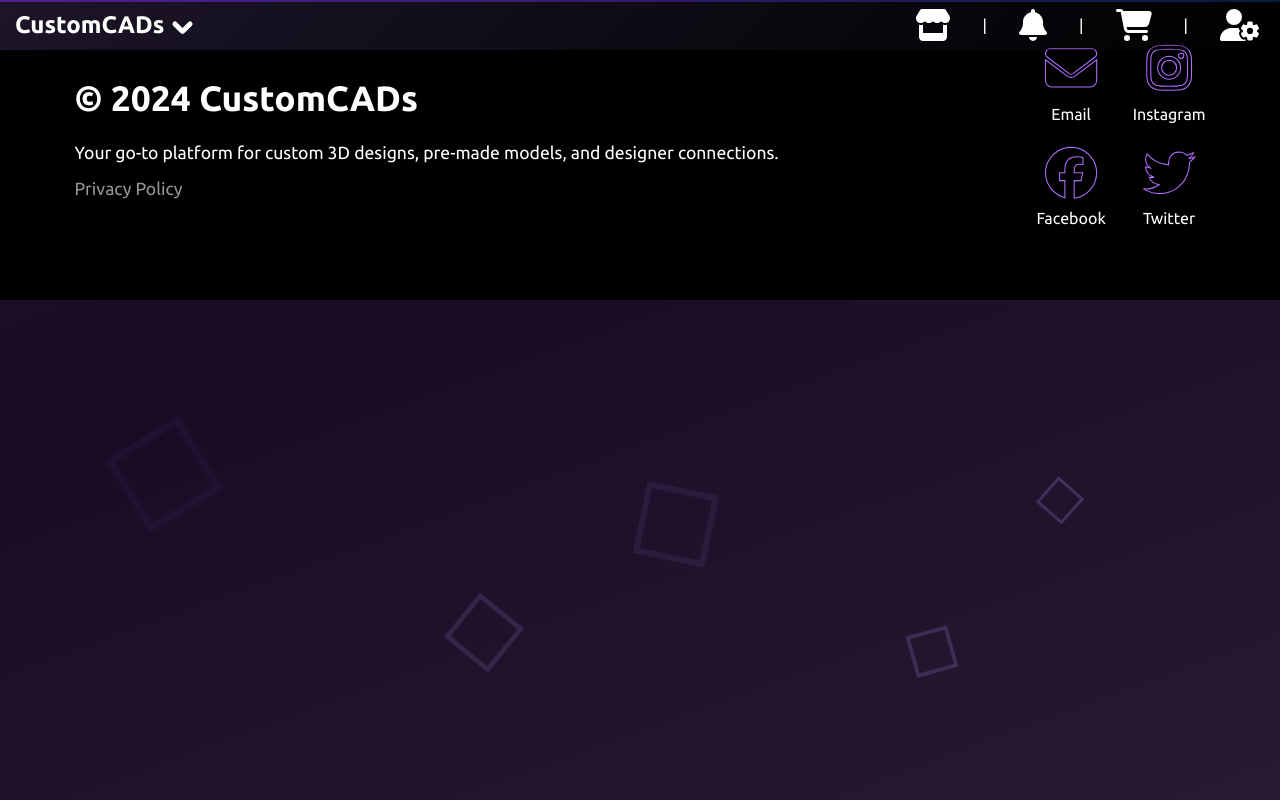
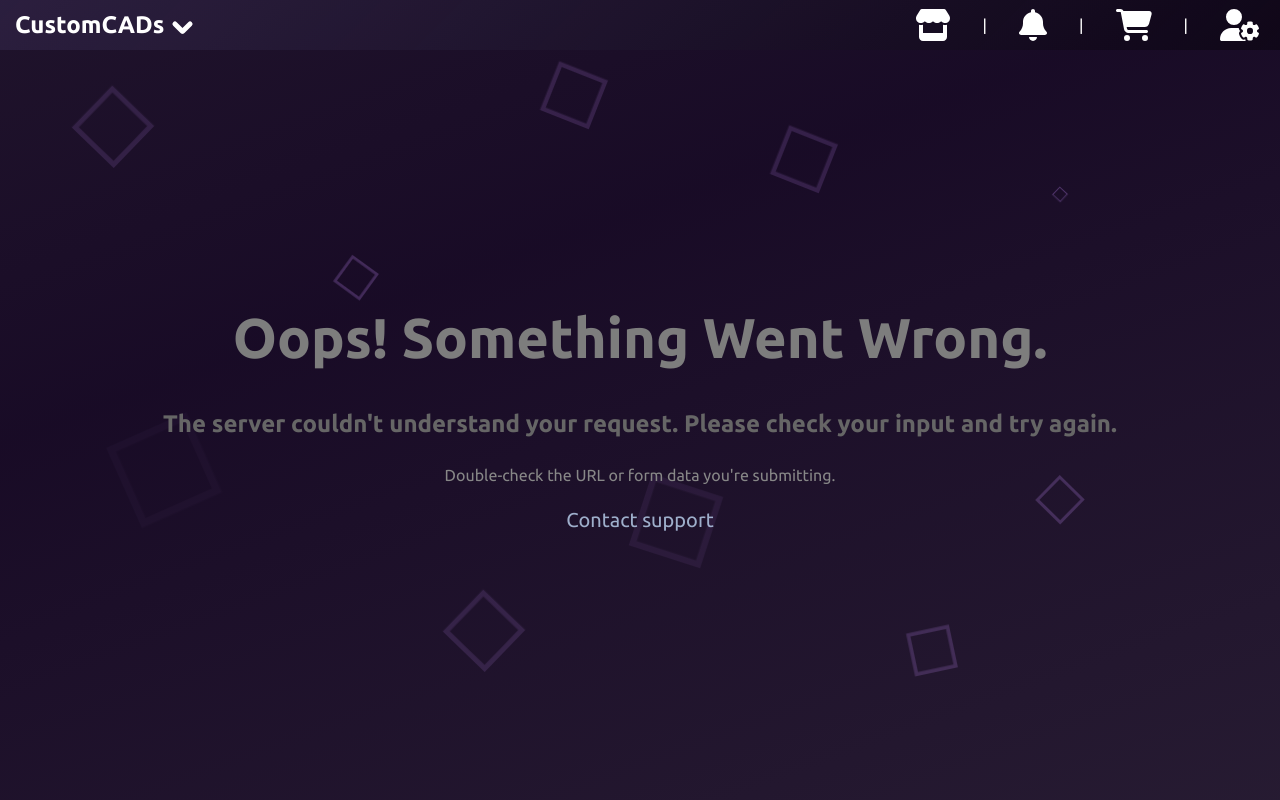
Before and after one commit to ivanzlatinov1/CustomCADsDemoDesign, a React (Vite) app in the folder data/: page /error/400 in a window 1280 px wide. Shown: the top 800 px of the page. Built offline with nearby package versions, Linux system fonts and the light colour scheme; the HTML template or start-up script is replaced by a standard one.

Commit message:
implemented error pages

```diff
--- /dev/null
+++ b/data/src/pages/Public/Errors/Error.module.css
@@ -0,0 +1,42 @@
+.container {
+    height: 100vh;
+    display: flex;
+    flex-direction: column;
+    justify-content: center;
+    align-items: center;
+    color: white;
+}
+
+.title {
+    font-size: 3.5rem;
+    font-weight: bold;
+    color: hsl(0, 0%, 49%);
+    margin-bottom: 1rem;
+}
+
+.message {
+    font-size: 1.5rem;
+    color: hsl(0, 0%, 40%);
+    margin-bottom: 0.75rem;
+}
+
+.tip {
+    font-size: 1rem;
+    color: hsl(0, 0%, 53%);
+    margin-bottom: 1.5rem;
+}
+
+.link {
+    font-size: 1.25rem;
+    color: hsl(211, 100%, 89%);
+}
+
+.link a {
+    text-decoration: none;
+    color: hsla(211, 100%, 89%, 0.756);
+    transition: color 0.2s ease-in-out;
+}
+
+.link a:hover {
+    color: hsl(0, 0%, 100%)
+}
--- /dev/null
+++ b/data/src/pages/Public/Errors/Error.tsx
@@ -0,0 +1,61 @@
+import React from 'react';
+import { Link } from 'react-router-dom';
+import Transition from '../../../components/Transition/Transition';
+import styles from './Error.module.css'
+
+interface ErrorPageParams {
+    status: number | undefined
+}
+
+function ErrorPage({ status }: ErrorPageParams) {
+
+    let title, message, tip, link;
+    switch (status) {
+        case 400:
+            title = "Oops! Something Went Wrong.";
+            message = "The server couldn't understand your request. Please check your input and try again.";
+            tip = "Double-check the URL or form data you're submitting.";
+            break;
+
+        case 401:
+            title = "Access Denied";
+            message = "You need to log in to view this content.";
+            tip = "If you believe you’re seeing this in error, please contact support."
+            link = <Link to="/login">Sign In</Link>;
+            break;
+
+        case 403:
+            title = "Access Forbidden";
+            message = "You don’t have permission to access this resource.";
+            tip = "If you think you should have access, please reach out to the administrator.";
+            break;
+
+        case 404:
+            title = "Page Not Found";
+            message = "We couldn’t find the page you’re looking for.";
+            tip = "Double-check the URL or head back to the homepage.";
+            break;
+
+        default:
+            title = "Something Went Wrong";
+            message = "An unexpected error occurred. Please try again later.";
+            tip = "If the issue persists, contact our support team.";
+            break;
+    }
+
+    return (
+        <Transition>
+            <div className={`${styles.container}`}>
+                <h1 className={styles.title}>{title}</h1>
+                <h3 className={styles.message}>{message}</h3>
+                <p className={styles.tip}>{tip}</p>
+                {link && <div className={styles.link}>{link}</div>}
+                <div className={styles.link}>
+                    <Link className={styles.link} to="/support">Contact support</Link>
+                </div>
+            </div>
+        </Transition>
+    );
+}
+
+export default ErrorPage;
--- a/data/src/routes/AppRoutes.tsx
+++ b/data/src/routes/AppRoutes.tsx
@@ -7,6 +7,7 @@ import ContributorRegister from '../pages/Guest/Register/Contributor/Contributor
 import Login from '../pages/Guest/Login/Login';
 import ForgotPassword from '../pages/Guest/Login/ForgotPassword/ForgotPassword'
 import ResetPassword from '../pages/Guest/Login/ResetPassword/ResetPassword'
+import ErrorPage from '../pages/Public/Errors/Error';
 
 interface AppRoutesProps {
   className?: string;
@@ -22,6 +23,11 @@ const AppRoutes: React.FC<AppRoutesProps> = () => {
       <Route path="/login" element={<Login />} />
       <Route path="forgot-password" element={<ForgotPassword />} />
       <Route path="reset-password" element={<ResetPassword />} />
+      <Route path="/error/400" element={<ErrorPage status={400} />} />
+      <Route path="/error/401" element={<ErrorPage status={401} />} />
+      <Route path="/error/403" element={<ErrorPage status={403} />} />
+      <Route path="/error/404" element={<ErrorPage status={404} />} />
+      <Route path="*" element={<ErrorPage status={404} />} />
     </Routes>
   );
 }
```
